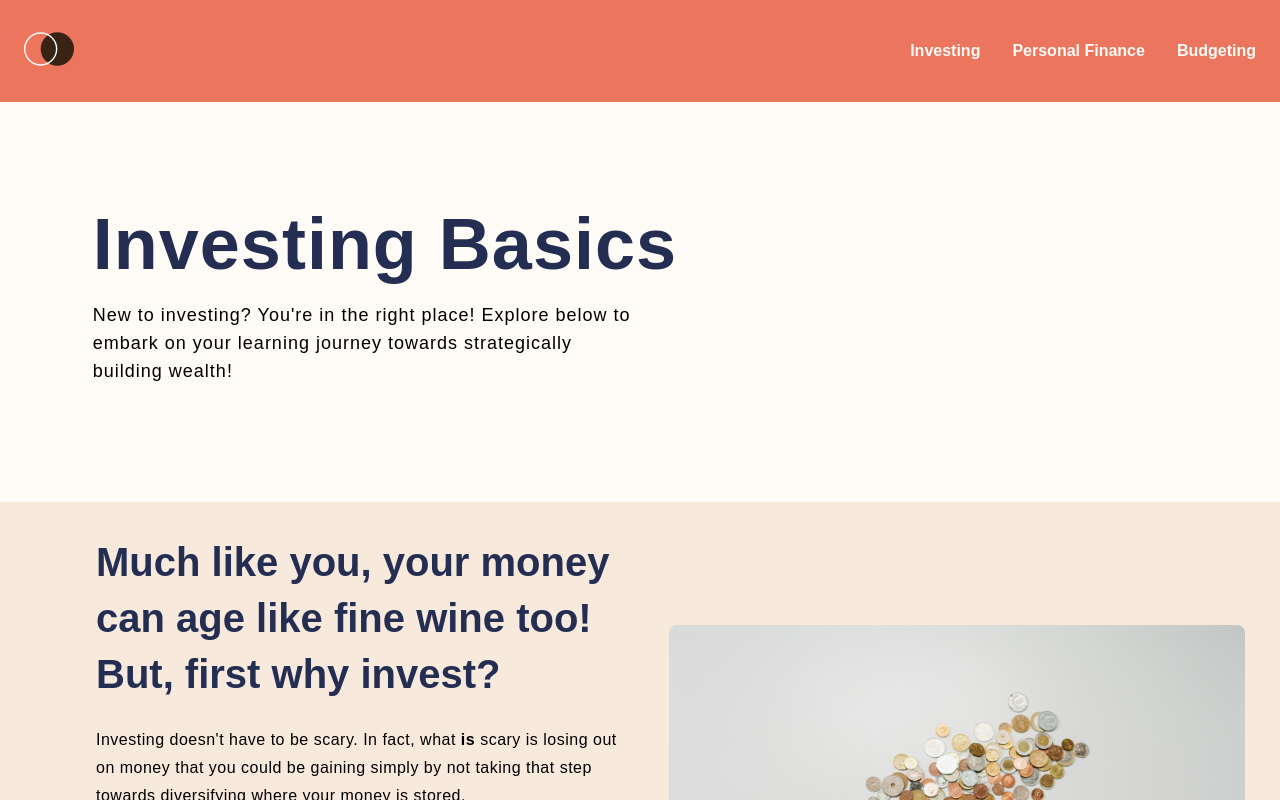
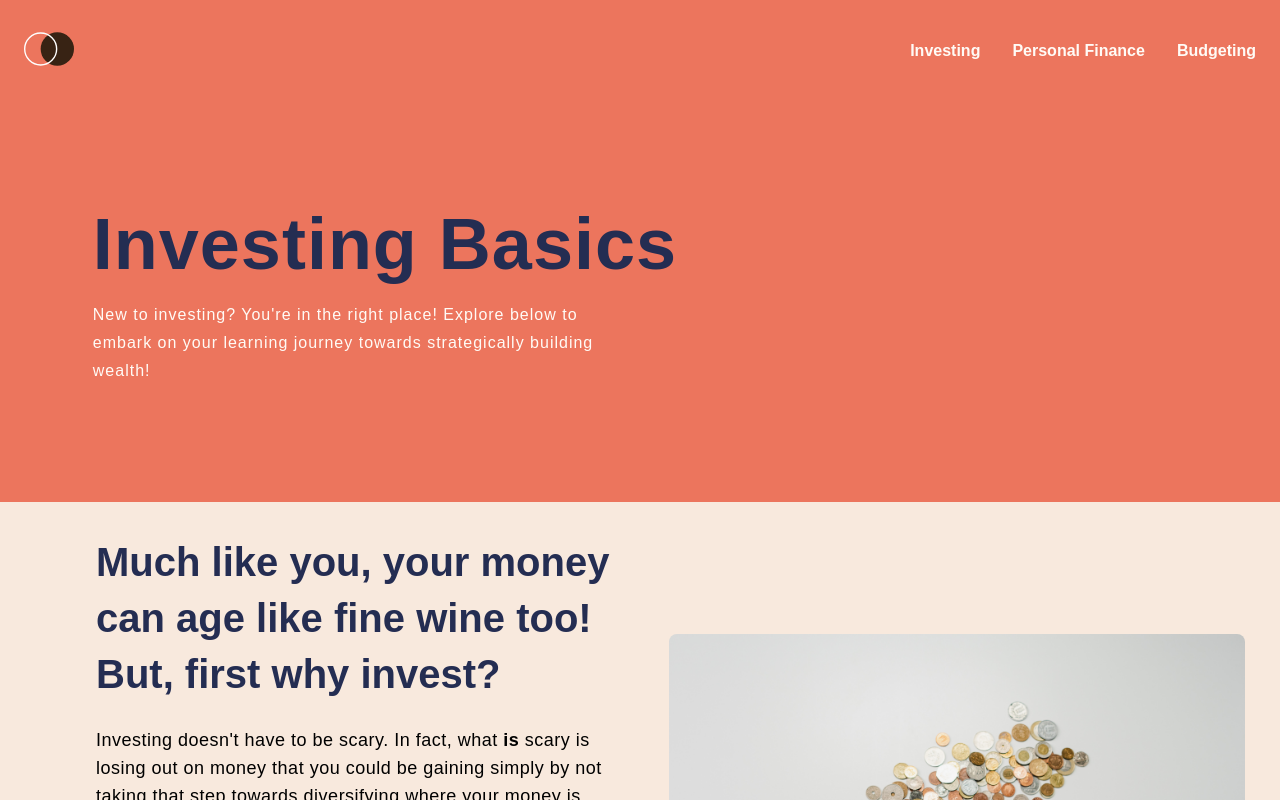
Before and after one commit to nyrellcl/react-challenge-budget-app, a Next.js app: page /Investing in a window 1280 px wide. Shown: the top 800 px of the page. Built offline with nearby package versions, Linux system fonts and the light colour scheme.

Commit message:
fix paragraph widths and sticky nav

```diff
--- a/src/pages/components/BarChart.tsx
+++ b/src/pages/components/BarChart.tsx
@@ -1,7 +1,6 @@
 import React from "react";
 import { Chart } from "chart.js/auto";
 import { useState, useRef, useEffect } from "react";
-import { FaCaretUp, FaCaretDown } from "react-icons/fa";
 
 interface BarChartProps {
   years: number;
@@ -31,7 +30,6 @@ function BarChart() {
   });
   const [calculatedData, setCalculatedData] = useState<number[]>([]);
   const [futureValue, setFutureValue] = useState<number | null>(null);
-  const [isTaxExpanded, setIsTaxExpanded] = useState<boolean>(false);
 
   const labels = Array.from({ length: data.years }, (_, i) => `${i + 1}`);
 
@@ -50,10 +48,30 @@ function BarChart() {
       state_tax_rate: parseInt(e.currentTarget.STATE_TAX.value),
     };
 
+    const intervals = ["twoWeeks", "monthly", "yearly"];
+
     setTaxData(newTaxData);
     setData(newFormData);
     const calculated: number[] = [];
     for (let i = 1; i <= newFormData.years; i++) {
+      intervals.forEach((interval) => {
+        let contribution = 0;
+
+        switch (interval) {
+          case "twoWeeks":
+            contribution = (newFormData.contribution * 26) / 12;
+            break;
+
+          case "monthly":
+            contribution = newFormData.contribution;
+            break;
+          case "yearly":
+            contribution = newFormData.contribution / 12;
+            break;
+          default:
+            break;
+        }
+      });
       const futureValue =
         (newFormData.initial + (i - 1) * newFormData.contribution) *
         Math.pow(1 + newFormData.ROR / 100, i);
--- a/src/styles/index-sass/index.css
+++ b/src/styles/index-sass/index.css
@@ -43,6 +43,9 @@ h2 {
 .header-bar {
   width: 100%;
   z-index: 10;
+  position: -webkit-sticky;
+  position: sticky;
+  top: 0;
 }
 
 .nav-bar {
@@ -52,7 +55,6 @@ h2 {
   width: 100%;
   padding: 1.5rem;
   background-color: #EC755D;
-  box-shadow: 0 3px 6px rgba(0, 0, 0, 0.15), 0 2px 4px rgba(0, 0, 0, 0.22);
 }
 .nav-bar__icon {
   z-index: 10;
--- a/src/styles/index-sass/index.scss
+++ b/src/styles/index-sass/index.scss
@@ -46,6 +46,8 @@ h2 {
 .header-bar {
   width: 100%;
   z-index: 10;
+  position: sticky;
+  top: 0;
 }
 
 .nav-bar {
@@ -55,7 +57,6 @@ h2 {
   width: 100%;
   padding: 1.5rem;
   background-color: $red;
-  box-shadow: 0 3px 6px rgba(0, 0, 0, 0.15), 0 2px 4px rgba(0, 0, 0, 0.22);
   &__icon {
     z-index: 10;
     display: flex;
--- a/src/styles/investing-sass/investing.css
+++ b/src/styles/investing-sass/investing.css
@@ -2,7 +2,8 @@
   text-align: center;
   width: 100%;
   padding: 2rem;
-  background-color: #FFFBF6;
+  background-color: #EC755D;
+  color: #FFFBF6;
 }
 
 .investing-content {
@@ -92,10 +93,6 @@
 }
 
 @media only screen and (min-width: 968px) {
-  p {
-    font-size: 1.125rem;
-    width: 50%;
-  }
   .investing-section {
     height: 50vh;
   }
@@ -114,6 +111,7 @@
   .investing-section__intro p {
     padding: 2rem 0 0 0;
     text-align: left;
+    width: 50%;
   }
   .investing-content {
     position: relative;
@@ -123,6 +121,10 @@
     font-size: 2.5rem;
     line-height: 3.5rem;
   }
+  .investing-content__card p {
+    font-size: 1.125rem;
+    width: 50%;
+  }
   .investing-content__card__image {
     position: absolute;
     width: 50%;
@@ -131,6 +133,10 @@
   }
   .visualize-section__content h3 {
     font-size: 2.5rem;
+  }
+  .visualize-section__content p {
+    font-size: 1.125rem;
+    width: 50%;
   }
   .data-chart {
     position: relative;
@@ -145,6 +151,10 @@
   .data-chart__form fieldset {
     flex-direction: row;
   }
+  .data-chart__form__plan {
+    text-align: left;
+    padding-bottom: 2rem;
+  }
   .data-chart__form .data-submit {
     margin: 2rem 0;
   }
--- a/src/styles/investing-sass/investing.scss
+++ b/src/styles/investing-sass/investing.scss
@@ -5,7 +5,8 @@
   text-align: center;
   width: 100%;
   padding: 2rem;
-  background-color: $card-bg;
+  background-color: $red;
+  color: $card-bg;
 }
 
 .investing-content {
@@ -103,11 +104,8 @@
 }
 
 @media only screen and (min-width: 968px) {
-  p {
-    font-size: rem(18);
-    width: 50%;
-  }
-  .investing-section {
+    .investing-section {
+
     height: 50vh;
     &__intro {
       display: flex;
@@ -123,6 +121,7 @@
       p {
         padding: 2rem 0 0 0;
         text-align: left;
+        width: 50%;
       }
     }
   }
@@ -134,6 +133,10 @@
         width: 50%;
         font-size: rem(40);
         line-height: 3.5rem;
+      }
+      p {
+        font-size: rem(18);
+        width: 50%;
       }
       &__image {
         position: absolute;
@@ -148,6 +151,10 @@
     &__content {
       h3 {
         font-size: rem(40);
+      }
+      p {
+        font-size: rem(18);
+        width: 50%;
       }
     }
   }
@@ -165,6 +172,10 @@
       fieldset {
         flex-direction: row;
       }
+      &__plan{
+        text-align: left;
+        padding-bottom: 2rem;
+      }
       .data-submit {
         margin: 2rem 0;
       }
```
Also changed, not shown: 2 other files (tests, documents, lock files or other folders).
